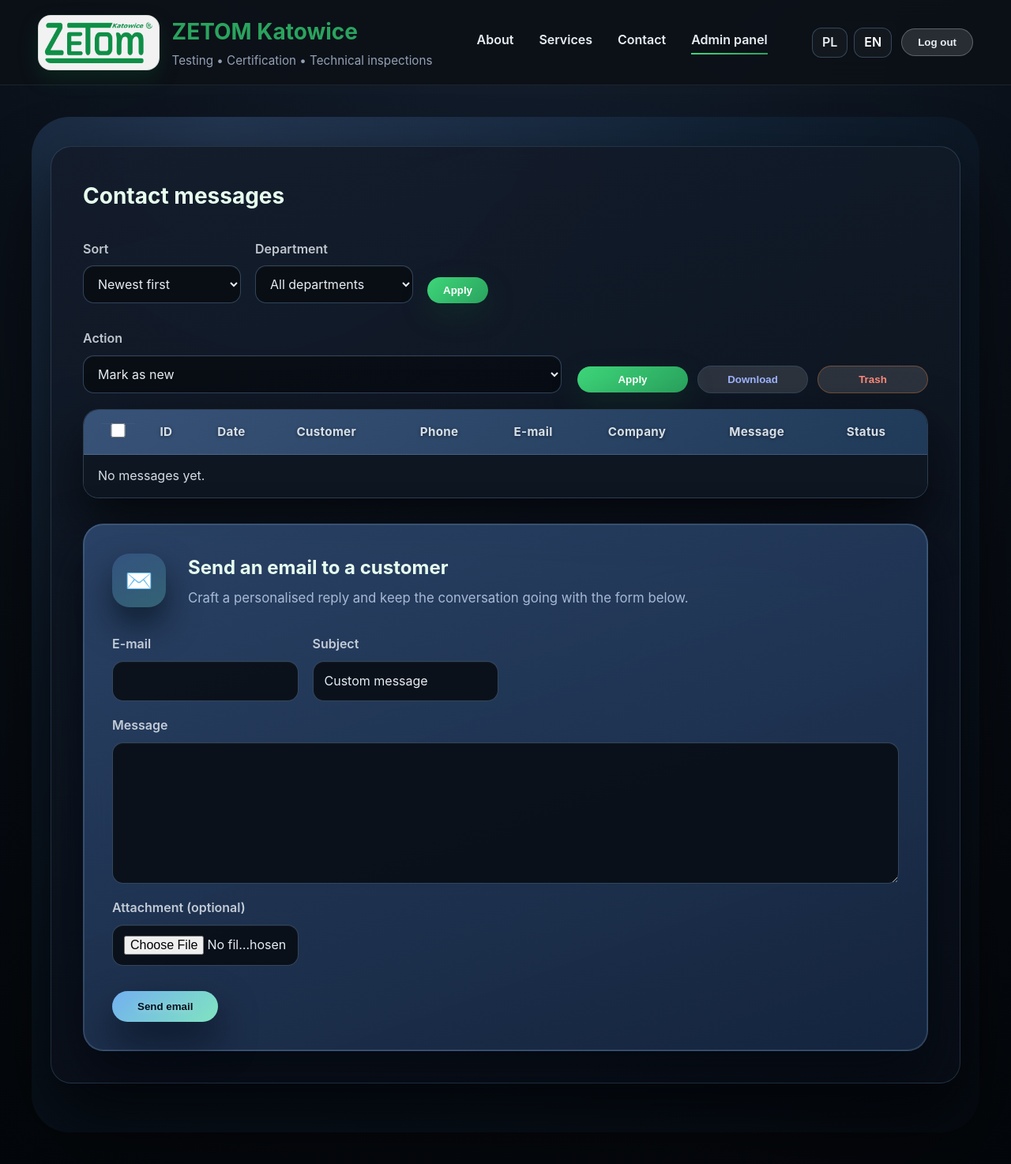
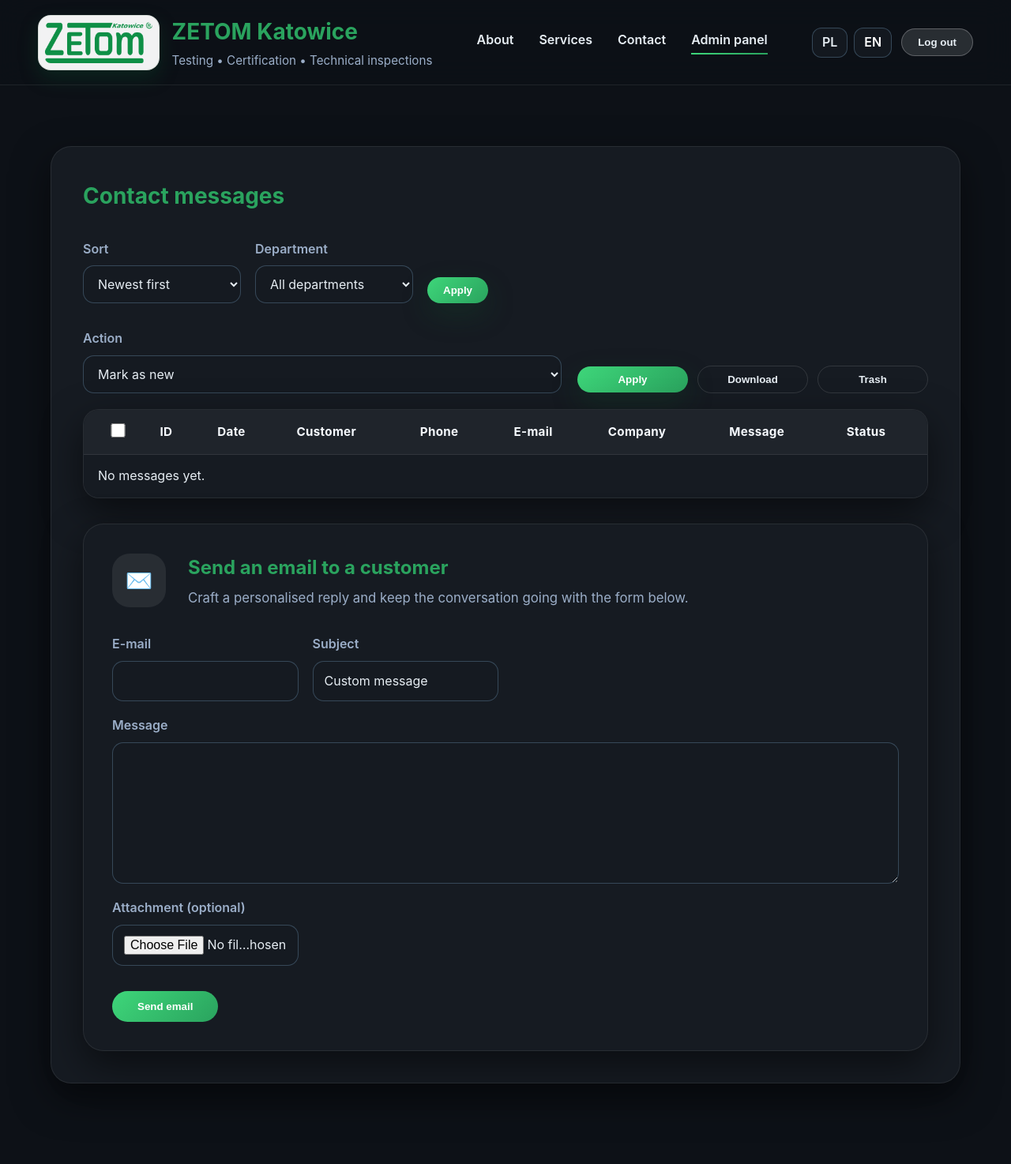
Before and after one commit to shalyn42k/zetom, a Django app: template templates/contact/admin_panel.html in a window 1280 px wide. Shown: the whole page at 79% size. Run offline with Django 5.2, Linux system fonts and the light colour scheme; the template is opened without the code that fills it: values that come from a table or form of the project are taken from there, others are empty.

Commit message:
Align admin dark theme with public styling

```diff
--- a/static/css/admin.css
+++ b/static/css/admin.css
@@ -4,6 +4,146 @@
     flex-direction: column;
     background: var(--background);
     color: var(--text);
+}
+
+/* Simplified dark theme overrides aligned with the landing page palette. */
+
+body[data-theme='dark'] .admin-dashboard {
+    background: var(--background);
+}
+
+body[data-theme='dark'] .admin-card,
+body[data-theme='dark'] .panel-email,
+body[data-theme='dark'] .table-wrapper,
+body[data-theme='dark'] .modal__dialog {
+    background: var(--surface);
+    color: var(--text);
+    box-shadow: var(--shadow);
+    border-color: rgba(255, 255, 255, 0.08);
+}
+
+body[data-theme='dark'] .admin-card > h2,
+body[data-theme='dark'] .panel-email__title,
+body[data-theme='dark'] .modal__title {
+    color: var(--green-dark);
+}
+
+body[data-theme='dark'] .panel-email {
+    border: 1px solid rgba(255, 255, 255, 0.08);
+}
+
+body[data-theme='dark'] .panel-email__icon {
+    background: rgba(255, 255, 255, 0.08);
+    color: var(--text);
+    box-shadow: none;
+}
+
+body[data-theme='dark'] .panel-email__description,
+body[data-theme='dark'] .modal__subtitle,
+body[data-theme='dark'] .trash-item__meta,
+body[data-theme='dark'] .trash-item__date,
+body[data-theme='dark'] .empty-state,
+body[data-theme='dark'] .download-summary__total {
+    color: var(--text-muted);
+}
+
+body[data-theme='dark'] .modal,
+body[data-theme='dark'] .modal__backdrop {
+    background: rgba(0, 0, 0, 0.6);
+}
+
+body[data-theme='dark'] .panel select,
+body[data-theme='dark'] .panel input,
+body[data-theme='dark'] .panel textarea,
+body[data-theme='dark'] .panel .form-input,
+body[data-theme='dark'] .panel-email input,
+body[data-theme='dark'] .panel-email textarea,
+body[data-theme='dark'] .panel-email select {
+    background: var(--input-background);
+    border-color: var(--input-border);
+    color: var(--text);
+    box-shadow: none;
+}
+
+body[data-theme='dark'] .panel .form-label,
+body[data-theme='dark'] .panel .form-input::placeholder,
+body[data-theme='dark'] .panel-email .form-input::placeholder {
+    color: var(--text-muted);
+}
+
+body[data-theme='dark'] .table thead {
+    background: rgba(255, 255, 255, 0.04);
+}
+
+body[data-theme='dark'] .table th {
+    color: var(--text-strong);
+    border-color: rgba(255, 255, 255, 0.08);
+}
+
+body[data-theme='dark'] .table td {
+    color: var(--text);
+    border-color: rgba(255, 255, 255, 0.06);
+}
+
+body[data-theme='dark'] .table tbody tr {
+    background: transparent;
+}
+
+body[data-theme='dark'] .table tbody tr:nth-child(even) {
+    background: rgba(255, 255, 255, 0.02);
+}
+
+body[data-theme='dark'] .table-row:hover,
+body[data-theme='dark'] .table-row:focus-visible {
+    background: rgba(255, 255, 255, 0.04);
+    box-shadow: none;
+}
+
+body[data-theme='dark'] .badge--success,
+body[data-theme='dark'] .badge--warning,
+body[data-theme='dark'] .badge--info {
+    background: rgba(255, 255, 255, 0.08);
+    color: var(--text);
+}
+
+body[data-theme='dark'] .pagination__button,
+body[data-theme='dark'] .pagination__page {
+    background: var(--surface);
+    border-color: rgba(255, 255, 255, 0.08);
+    color: var(--text);
+}
+
+body[data-theme='dark'] .pagination__page--active {
+    color: #ffffff;
+    box-shadow: none;
+}
+
+body[data-theme='dark'] .download-summary__card {
+    background: rgba(255, 255, 255, 0.04);
+}
+
+body[data-theme='dark'] .trash-item {
+    background: rgba(255, 255, 255, 0.04);
+}
+
+body[data-theme='dark'] .trash-item:hover,
+body[data-theme='dark'] .trash-item:focus-within {
+    background: rgba(255, 255, 255, 0.08);
+}
+
+body[data-theme='dark'] .button--outline,
+body[data-theme='dark'] .button--download,
+body[data-theme='dark'] .button--trash,
+body[data-theme='dark'] .button--success,
+body[data-theme='dark'] .button--danger {
+    border-color: rgba(255, 255, 255, 0.12);
+    color: var(--text);
+    background: transparent;
+}
+
+body[data-theme='dark'] .panel-email .form-submit {
+    background: linear-gradient(135deg, var(--green), var(--green-dark));
+    color: #ffffff;
 }
 
 .admin-page.has-modal {
@@ -17,30 +157,6 @@
     padding: clamp(48px, 6vw, 96px) clamp(16px, 6vw, 64px) clamp(80px, 8vw, 128px);
     position: relative;
     isolation: isolate;
-}
-
-body.admin-page[data-theme='dark'] {
-    --text: rgba(230, 237, 243, 0.92);
-    --text-strong: #f4fbff;
-    --text-muted: rgba(193, 210, 232, 0.75);
-    --surface: rgba(14, 21, 33, 0.94);
-    --input-background: rgba(10, 16, 26, 0.9);
-    --input-border: rgba(96, 132, 168, 0.5);
-    --shadow: 0 32px 72px rgba(0, 0, 0, 0.55);
-    background: radial-gradient(120% 140% at 50% -10%, #152132 0%, #080d14 58%, #030508 100%);
-    color: var(--text);
-}
-
-body.admin-page[data-theme='dark'] .admin-dashboard::before {
-    content: "";
-    position: absolute;
-    inset: clamp(12px, 4vw, 40px);
-    border-radius: clamp(28px, 6vw, 48px);
-    background: radial-gradient(135% 160% at 20% 0%, rgba(76, 117, 173, 0.48) 0%, rgba(30, 73, 115, 0.32) 38%, rgba(5, 8, 14, 0.82) 100%);
-    filter: drop-shadow(0 44px 96px rgba(0, 0, 0, 0.65));
-    opacity: 0.7;
-    pointer-events: none;
-    z-index: -1;
 }
 
 .alerts {
@@ -734,231 +850,3 @@ body.admin-page[data-theme='dark'] .admin-dashboard::before {
         padding: clamp(20px, 6vw, 32px);
     }
 }
-
-body[data-theme='dark'] .admin-card {
-    background: linear-gradient(165deg, rgba(19, 28, 43, 0.96), rgba(9, 14, 22, 0.94));
-    border-color: rgba(126, 176, 214, 0.22);
-    box-shadow: 0 40px 88px rgba(0, 0, 0, 0.68);
-    backdrop-filter: blur(16px);
-}
-
-body[data-theme='dark'] .admin-card > h2,
-body[data-theme='dark'] .panel-email__title {
-    color: #e7ffee;
-}
-
-body[data-theme='dark'] .panel-email {
-    background: linear-gradient(160deg, rgba(48, 76, 117, 0.82), rgba(22, 39, 66, 0.9));
-    box-shadow: inset 0 0 0 1px rgba(148, 186, 222, 0.18), 0 32px 70px rgba(3, 8, 16, 0.72);
-    border: 1px solid rgba(148, 186, 222, 0.24);
-    backdrop-filter: blur(18px);
-}
-
-body[data-theme='dark'] .panel-email__icon {
-    background: linear-gradient(150deg, rgba(107, 169, 255, 0.18), rgba(98, 226, 189, 0.22));
-    color: #d6ffec;
-    box-shadow: 0 22px 42px rgba(2, 10, 18, 0.6);
-}
-
-body[data-theme='dark'] .panel-email__description {
-    color: rgba(211, 228, 255, 0.75);
-}
-
-body[data-theme='dark'] .panel-email .form-label {
-    color: rgba(235, 243, 255, 0.85);
-}
-
-body[data-theme='dark'] .table-wrapper {
-    border-color: rgba(138, 178, 210, 0.28);
-    box-shadow: 0 32px 68px rgba(0, 0, 0, 0.65);
-    background: rgba(11, 18, 29, 0.94);
-    backdrop-filter: blur(12px);
-}
-
-body[data-theme='dark'] .table thead {
-    background: linear-gradient(140deg, rgba(86, 128, 182, 0.58), rgba(46, 88, 134, 0.55));
-}
-
-body[data-theme='dark'] .table th {
-    color: #d3fbe6;
-    border-color: rgba(138, 178, 210, 0.24);
-    text-shadow: 0 1px 4px rgba(0, 0, 0, 0.45);
-}
-
-body[data-theme='dark'] .table td {
-    color: var(--text-strong);
-    border-color: rgba(112, 150, 189, 0.22);
-}
-
-body[data-theme='dark'] .table tbody tr {
-    background: rgba(15, 22, 34, 0.92);
-}
-
-body[data-theme='dark'] .table tbody tr:nth-child(even) {
-    background: rgba(18, 26, 39, 0.92);
-}
-
-body[data-theme='dark'] .table-row:hover,
-body[data-theme='dark'] .table-row:focus-visible {
-    background: linear-gradient(150deg, rgba(103, 150, 212, 0.65), rgba(66, 112, 166, 0.65));
-    box-shadow: inset 0 0 0 1px rgba(148, 186, 222, 0.5), 0 20px 48px rgba(1, 6, 12, 0.6);
-}
-
-body[data-theme='dark'] .panel select,
-body[data-theme='dark'] .panel input,
-body[data-theme='dark'] .panel textarea,
-body[data-theme='dark'] .panel .form-input,
-body[data-theme='dark'] .panel-email input,
-body[data-theme='dark'] .panel-email textarea,
-body[data-theme='dark'] .panel-email select {
-    background: rgba(9, 13, 20, 0.88);
-    border-color: rgba(91, 124, 158, 0.5);
-    color: #e6edf3;
-    box-shadow: inset 0 1px 0 rgba(255, 255, 255, 0.04);
-}
-
-body[data-theme='dark'] .panel select option,
-body[data-theme='dark'] .panel-email select option,
-body[data-theme='dark'] .panel textarea,
-body[data-theme='dark'] .panel-email textarea {
-    background: #0d1117;
-    color: #e6edf3;
-}
-
-body[data-theme='dark'] .panel .form-label,
-body[data-theme='dark'] .panel .form-input::placeholder,
-body[data-theme='dark'] .panel-email .form-input::placeholder {
-    color: rgba(230, 237, 243, 0.82);
-}
-
-body[data-theme='dark'] .table td,
-body[data-theme='dark'] .table th {
-    color: rgba(230, 237, 243, 0.92);
-}
-
-body[data-theme='dark'] .table td[data-cell='message'] {
-    color: rgba(210, 220, 238, 0.85);
-}
-
-body[data-theme='dark'] .table td[data-cell='customer'],
-body[data-theme='dark'] .table td[data-cell='company'] {
-    color: rgba(222, 234, 255, 0.9);
-}
-
-body[data-theme='dark'] .table-email {
-    color: #98f5c5;
-    text-shadow: 0 0 8px rgba(63, 150, 112, 0.42);
-}
-
-body[data-theme='dark'] .table-phone {
-    color: #c8d8ff;
-}
-
-body[data-theme='dark'] .empty-state {
-    color: rgba(244, 250, 255, 0.72);
-}
-
-body[data-theme='dark'] .badge--success {
-    background: rgba(62, 150, 101, 0.28);
-    color: #9af5ca;
-}
-
-body[data-theme='dark'] .badge--warning {
-    background: rgba(248, 213, 114, 0.24);
-    color: #f8d572;
-}
-
-body[data-theme='dark'] .badge--info {
-    background: rgba(159, 179, 255, 0.22);
-    color: #b8c6ff;
-}
-
-body[data-theme='dark'] .pagination__button,
-body[data-theme='dark'] .pagination__page {
-    background: rgba(22, 27, 34, 0.85);
-    border-color: rgba(82, 112, 135, 0.45);
-    color: #e6edf3;
-}
-
-body[data-theme='dark'] .pagination__page--active {
-    background: linear-gradient(135deg, var(--green), var(--green-dark));
-    box-shadow: 0 12px 26px rgba(0, 0, 0, 0.5);
-}
-
-body[data-theme='dark'] .modal__dialog {
-    border-color: rgba(230, 237, 243, 0.1);
-}
-
-body[data-theme='dark'] .modal__backdrop {
-    background: rgba(0, 0, 0, 0.6);
-}
-
-body[data-theme='dark'] .download-summary__card {
-    background: rgba(62, 91, 120, 0.28);
-}
-
-body[data-theme='dark'] .trash-item {
-    background: rgba(62, 91, 120, 0.22);
-}
-
-body[data-theme='dark'] .trash-item:hover,
-body[data-theme='dark'] .trash-item:focus-within {
-    background: rgba(62, 91, 120, 0.35);
-}
-
-body[data-theme='dark'] .button--trash {
-    border-color: rgba(215, 120, 52, 0.42);
-    color: #ff8a7a;
-}
-
-body[data-theme='dark'] .button--download {
-    border-color: rgba(62, 91, 120, 0.45);
-    color: #9fb3ff;
-}
-
-body[data-theme='dark'] .button--outline {
-    border-color: rgba(230, 237, 243, 0.25);
-    color: #e6edf3;
-}
-
-body[data-theme='dark'] .button--success {
-    border-color: rgba(62, 150, 101, 0.45);
-    color: #7ce6b0;
-}
-
-body[data-theme='dark'] .button--danger {
-    border-color: rgba(255, 129, 120, 0.5);
-    color: #ff9f96;
-}
-
-body[data-theme='dark'] .panel-email .form-submit {
-    background: linear-gradient(135deg, rgba(122, 187, 255, 0.92), rgba(133, 238, 198, 0.95));
-    color: #02101d;
-    box-shadow: 0 24px 48px rgba(1, 8, 16, 0.6);
-    text-shadow: 0 1px 8px rgba(255, 255, 255, 0.35);
-}
-
-body[data-theme='dark'] .panel-email .form-submit:hover,
-body[data-theme='dark'] .panel-email .form-submit:focus {
-    box-shadow: 0 30px 64px rgba(1, 8, 16, 0.65);
-}
-
-body[data-theme='dark'] .modal__title {
-    color: #d6ffec;
-}
-
-body[data-theme='dark'] .modal__subtitle {
-    color: rgba(180, 202, 230, 0.75);
-}
-
-body[data-theme='dark'] .trash-item__meta {
-    color: rgba(189, 214, 255, 0.75);
-}
-
-body[data-theme='dark'] .trash-item__preview {
-    color: rgba(210, 220, 238, 0.85);
-}
-
-body[data-theme='dark'] .trash-item__date {
-    color: rgba(158, 187, 220, 0.7);
-}
```
